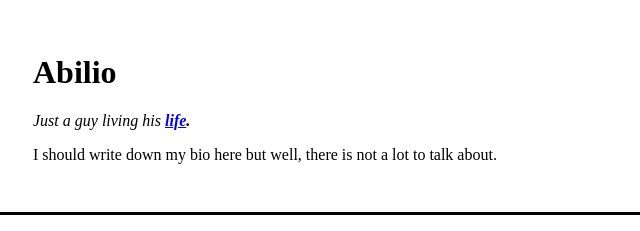
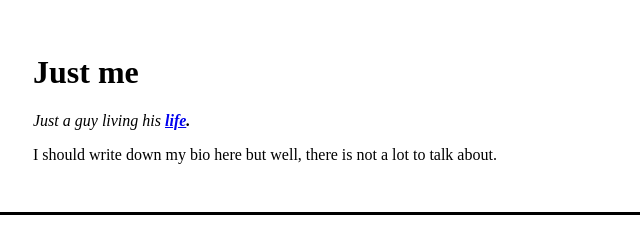
Before and after one commit to UskaVuska/firstWebsite, a plain HTML site: page index.html in a window 1280 px wide. Shown: the top 231 px of the page, 168-808 px from the left. Drawn offline with Linux system fonts and the light colour scheme.

Commit message:
Update index.html

```diff
--- a/index.html
+++ b/index.html
@@ -13,7 +13,7 @@
     <tr>
       <td><img src="images/potato.png" alt="" width="150" height="150"></td>
       <td>
-        <h1>Abilio</h1>
+        <h1>Just me</h1>
         <p><em>Just a guy living his <strong><a href="https://dictionary.cambridge.org/pt/dicionario/ingles/insipid">life</a>.</strong></em></p>
         <p>I should write down my bio here but well, there is not a lot to talk about.</p>
       </td>
```
